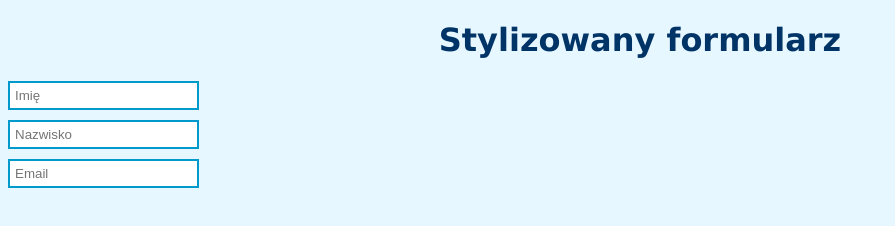
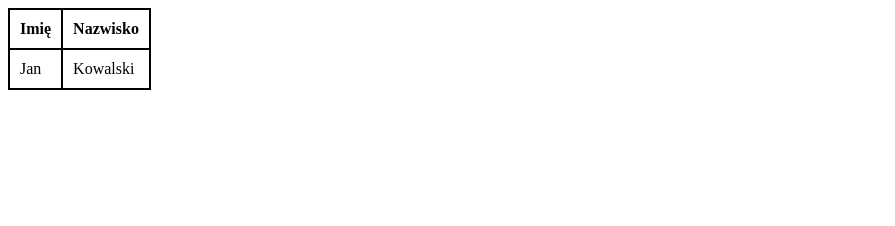
Before and after one commit to niczyjapodoga/1-15, a plain HTML site: page zadanie32_łyba.html in a window 1280 px wide. Shown: the whole page, without its empty margins (0-895 px from the left). Drawn offline with Linux system fonts and the light colour scheme.

Commit message:
Update zadanie32_łyba.html

```diff
--- a/zadanie32_łyba.html
+++ b/zadanie32_łyba.html
@@ -1,30 +1,20 @@
 <!DOCTYPE html>
 <html lang="pl">
 <head>
-  <meta charset="UTF-8">
-  <title>Zadanie 32 - Stylizacja CSS - Łybacki</title>
-  <style>
-    body {
-      background-color: #e6f7ff;
-      font-family: Verdana, sans-serif;
-      color: #003366;
-    }
-    h1 {
-      text-align: center;
-    }
-    input {
-      border: 2px solid #0099cc;
-      padding: 5px;
-      margin-bottom: 10px;
-    }
-  </style>
+<meta charset="UTF-8">
+<title>Zadanie 32</title>
+<style>
+table, th, td {
+    border: 2px solid black;
+    border-collapse: collapse;
+    padding: 10px;
+}
+</style>
 </head>
 <body>
-  <h1>Stylizowany formularz</h1>
-  <form>
-    <input type="text" placeholder="Imię"><br>
-    <input type="text" placeholder="Nazwisko"><br>
-    <input type="email" placeholder="Email">
-  </form>
+<table>
+    <tr><th>Imię</th><th>Nazwisko</th></tr>
+    <tr><td>Jan</td><td>Kowalski</td></tr>
+</table>
 </body>
 </html>
```
